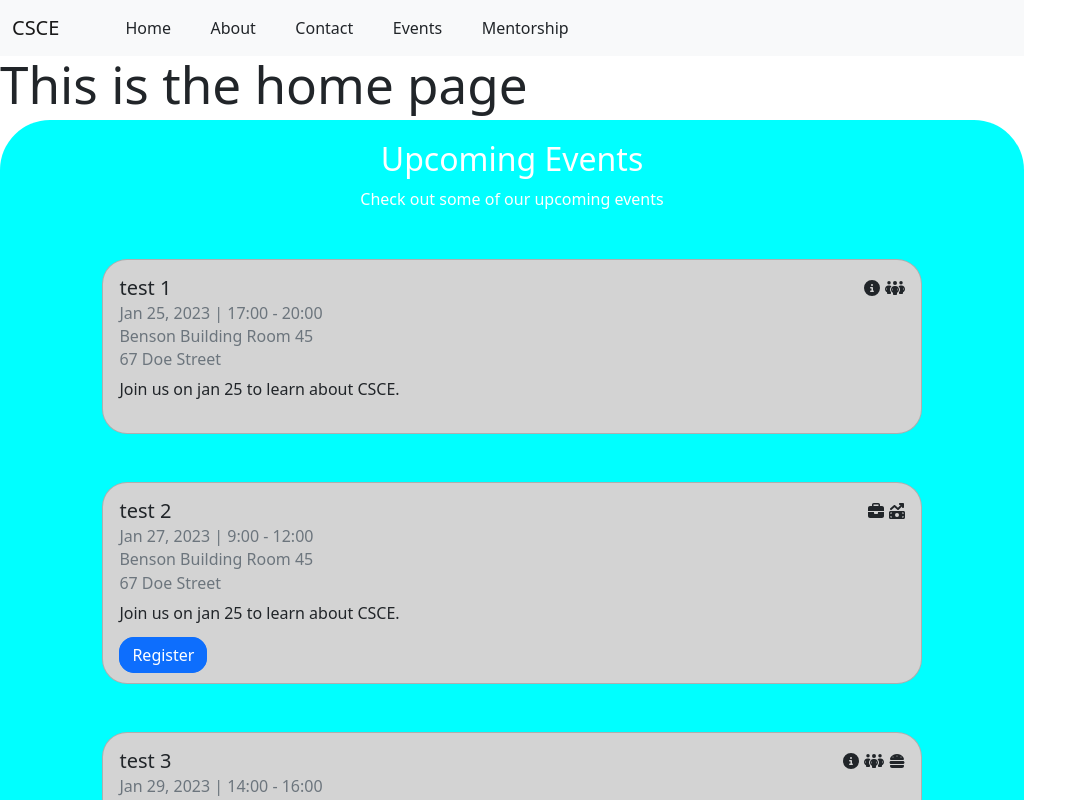
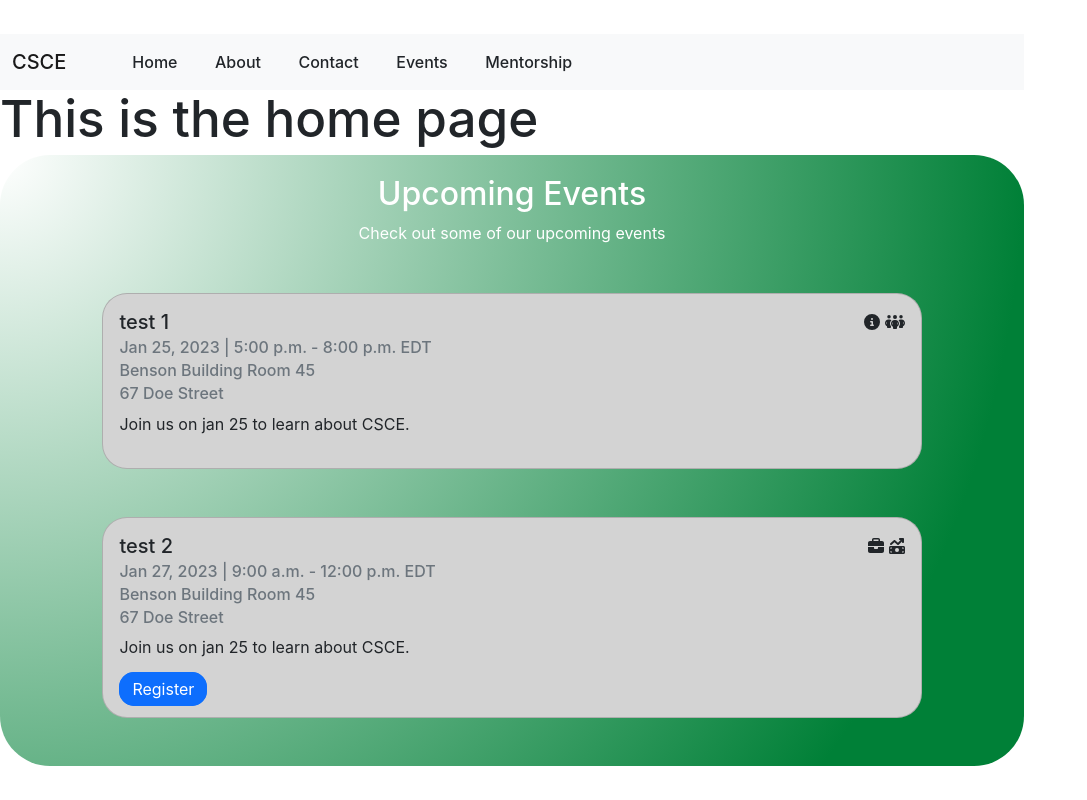
Before and after one commit to UTFO/CSCE, a React (Vite) app: page / in a window 1280 px wide. Shown: the top 800 px of the page, without its empty margins (0-1087 px from the left). Built offline with nearby package versions, Linux system fonts and the light colour scheme.

Commit message:
Changed card styling and time formats

```diff
--- a/src/App.css
+++ b/src/App.css
@@ -11,3 +11,11 @@ code {
   font-family: source-code-pro, Menlo, Monaco, Consolas, 'Courier New',
     monospace;
 }
+
+.enlarge {
+  transition: 0.1s ease-in-out;
+}
+
+.enlarge:hover {
+  transform: scale(1.02);
+}
--- a/src/components/EventCard.jsx
+++ b/src/components/EventCard.jsx
@@ -14,6 +14,7 @@ import {
 } from '@fortawesome/free-solid-svg-icons';
 import PropTypes from 'prop-types';
 import './EventCard.css';
+import '../App.css'
 
 const EventCard = ({
   eventName,
@@ -122,13 +123,13 @@ const EventCard = ({
   );
 
   return (
-    <Card className="customCardClass">
+    <Card className="customCardClass enlarge">
       <Card.Body>
         <div className="customCardHeader">
           <Card.Title>{eventName}</Card.Title>
           <div style={{ display: 'inline-flex' }}>{overlayList}</div>
         </div>
-        <Card.Subtitle className="mb-2 text-muted">{eventDate} | {eventStartTime} - {eventEndTime}</Card.Subtitle>
+        <Card.Subtitle className="mb-2 text-muted">{eventDate} | {eventStartTime} - {eventEndTime} EDT</Card.Subtitle>
         <Card.Subtitle className="mb-2 text-muted">
           {eventLocation}
         </Card.Subtitle>
--- a/src/data/Events.json
+++ b/src/data/Events.json
@@ -2,8 +2,8 @@
     {
         "eventName": "test 1",
         "eventDate": "Jan 25, 2023",
-        "eventStartTime":"17:00",
-        "eventEndTime":"20:00",
+        "eventStartTime":"5:00 p.m.",
+        "eventEndTime":"8:00 p.m.",
         "eventLocation": "Benson Building Room 45",
         "eventAddress": "67 Doe Street",
         "eventDescription": "Join us on jan 25 to learn about CSCE.",
@@ -13,8 +13,8 @@
     {
         "eventName": "test 2",
         "eventDate": "Jan 27, 2023",
-        "eventStartTime":"9:00",
-        "eventEndTime":"12:00",
+        "eventStartTime":"9:00 a.m.",
+        "eventEndTime":"12:00 p.m.",
         "eventLocation": "Benson Building Room 45",
         "eventAddress": "67 Doe Street",
         "eventDescription": "Join us on jan 25 to learn about CSCE.",
@@ -23,9 +23,9 @@
     },
     {
         "eventName": "test 3",
-        "eventDate": "Jan 29, 2023",
-        "eventStartTime":"14:00",
-        "eventEndTime":"16:00",
+        "eventDate": "Jan 2, 2023",
+        "eventStartTime":"2:00 p.m.",
+        "eventEndTime":"4:00 p.m.",
         "eventLocation": "Benson Building Room 45",
         "eventAddress": "67 Doe Street",
         "eventDescription": "Join us on jan 25 to learn about CSCE.",
--- a/src/pages/Home.css
+++ b/src/pages/Home.css
@@ -1,7 +1,7 @@
 .EventHolder {
     border-radius: 50px;
     width: 80vw;
-    background-color: aqua;
+    background-image: radial-gradient(circle farthest-side at 0 0,white 0%,#008037 100%);
     margin: 0 auto;
 }
 
--- a/src/pages/Home.jsx
+++ b/src/pages/Home.jsx
@@ -2,6 +2,7 @@
 import EventCard from '../components/EventCard';
 import Events from '../data/Events.json';
 import './Home.css';
+import '../App.css';
 
 const Home = () => {
   let UpcomingEventCardList = [];
@@ -12,8 +13,23 @@ const Home = () => {
     let upcomingEvents = []
     const currentDate = new Date()
     for (let i = 0; i < eventData.length; i++) {
+      //variable to store time as 24 h
+      let startTime;
+      //convert event start time to 24h format
+      if (eventData[i].eventStartTime.includes("a.m.")) {
+        const index = eventData[i].eventStartTime.indexOf(" ")
+        startTime = eventData[i].eventStartTime.substring(0,index)
+      }
+      else if (eventData[i].eventStartTime.includes("p.m.")) {
+        //convert hour into 24 h format
+        const hour = 12 + parseInt(eventData[i].eventStartTime.substring(0,2))
+        //add converted hour and minutes to full string
+        //i.e "13" + ":30" -> "13:30"
+        const indexOfColon = eventData[i].eventStartTime.indexOf(":")
+        startTime = String(hour) + eventData[i].eventStartTime.substring(indexOfColon, indexOfColon + 2)
+      }
       // convert the data stored in the json file to a javascript date using a date string
-      const dateOfEvent = new Date(eventData[i].eventDate + " " + eventData[i].eventStartTime)
+      const dateOfEvent = new Date(eventData[i].eventDate + " " + startTime)
       //if the event starting date is past the current date, add it to the array of upcoming events
       if (dateOfEvent > currentDate) {
         upcomingEvents.push(eventData[i])
@@ -56,7 +72,7 @@ const Home = () => {
       <div>
         <h1>This is the home page</h1>
       </div>
-      <div className="EventHolder">
+      <div className="EventHolder enlarge">
         <div style={{ textAlign: 'center', paddingTop: 20 }}>
           <h2 className="EventHolderTitle">Upcoming Events</h2>
           <p
```
